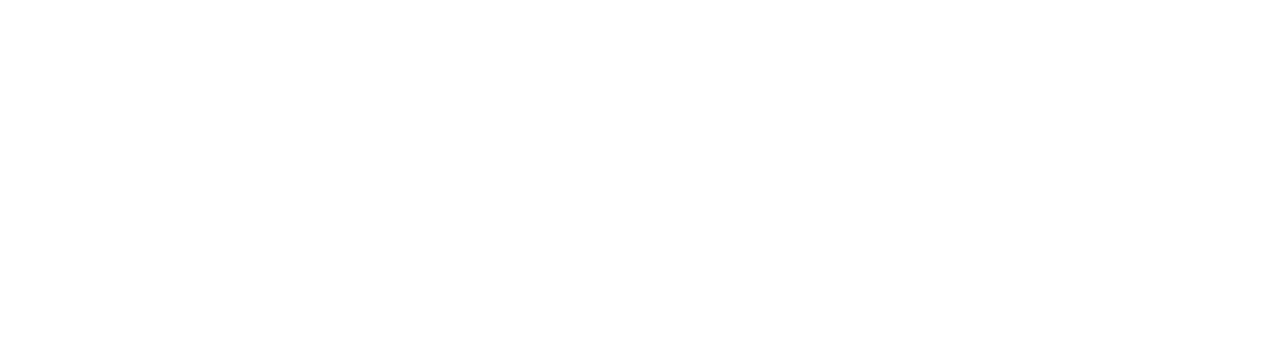
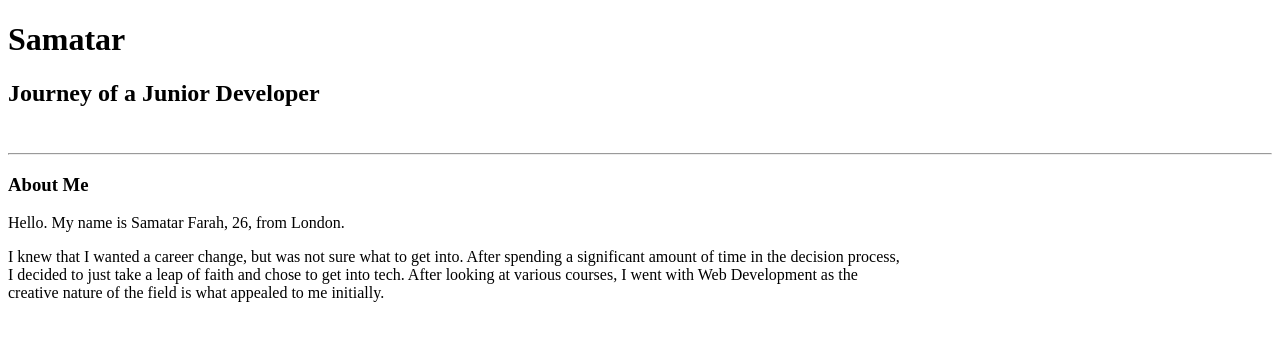
Before and after one commit to farahs0/HTMLFirstLesson, a plain HTML site: page Samatar.html in a window 1280 px wide. Drawn offline with Linux system fonts and the light colour scheme.

Commit message:
Step 2- added AboutMe section

```diff
--- a/Samatar.html
+++ b/Samatar.html
@@ -6,6 +6,14 @@
     <title>Samatar</title>
 </head>
 <body>
-
+<h1>Samatar</h1>
+<h2>Journey of a Junior Developer</h2>
+<br>
+<hr>
+<h3>About Me</h3>
+<p>Hello. My name is Samatar Farah, 26, from London.</p>
+<p>I knew that I wanted a career change, but was not sure what to get into. After spending a significant amount of time in the decision process,
+    <br>I decided to just take a leap of faith and chose to get into tech. After looking at various courses, I went with Web Development as the
+    <br> creative nature of the field is what appealed to me initially.</p>
 </body>
 </html>
```
